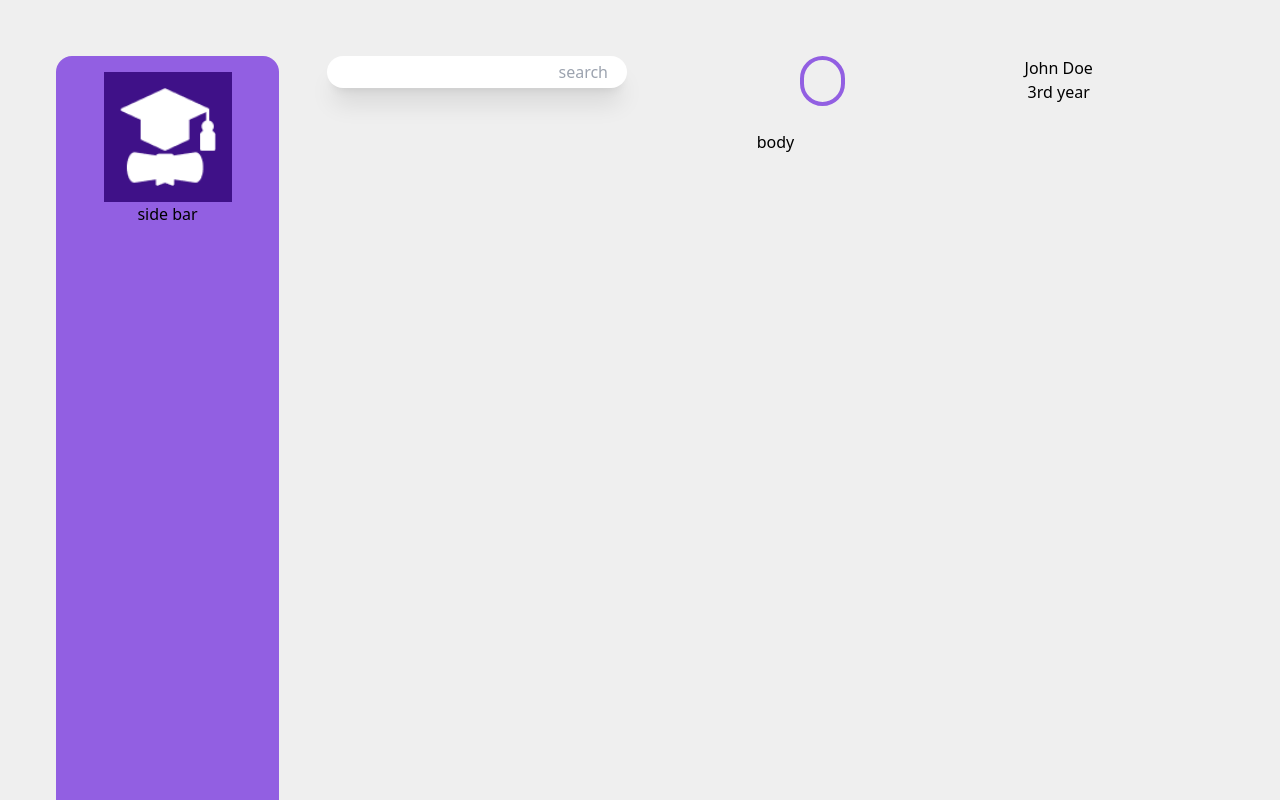
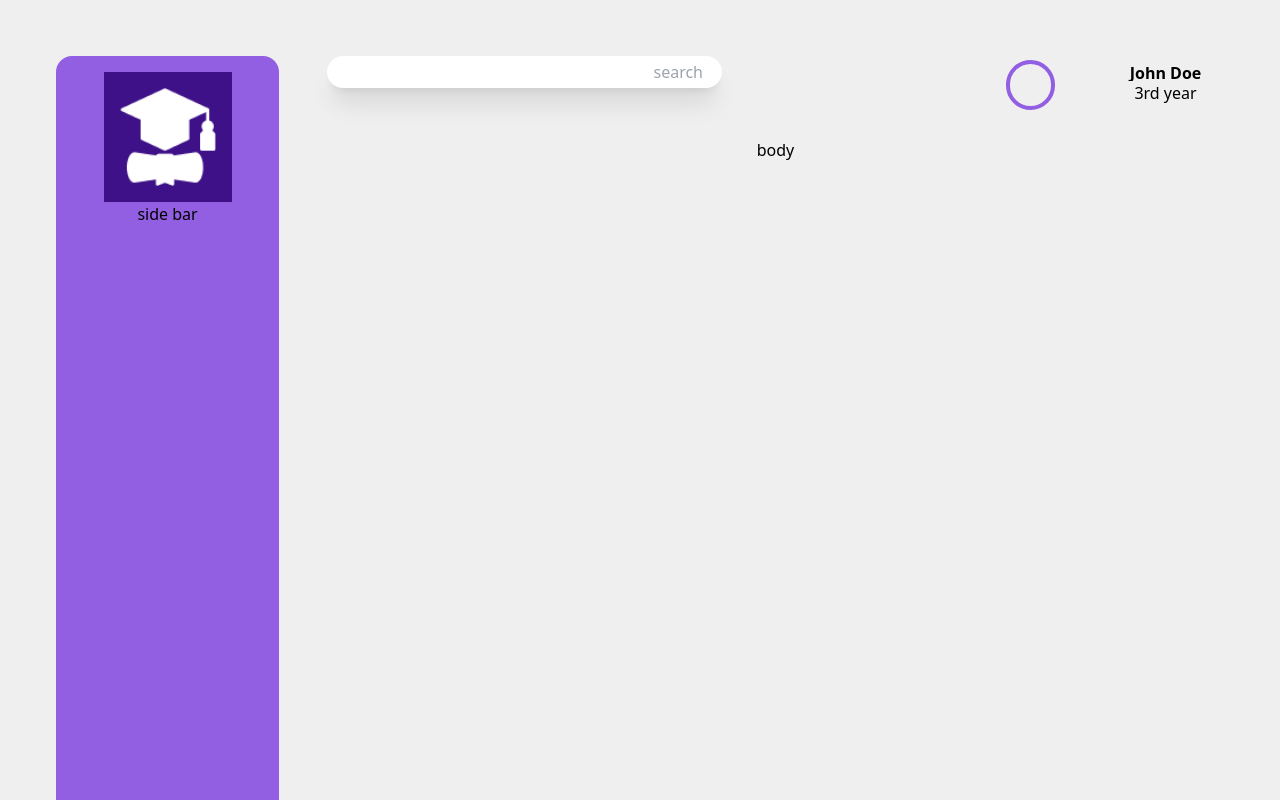
Before and after one commit to Femzy1900/Dashboard, a React (Vite) app: page / in a window 1280 px wide. Shown: the top 800 px of the page. Built offline with nearby package versions, Linux system fonts and the light colour scheme.

Commit message:
header done

```diff
--- a/src/component/Header/Header.jsx
+++ b/src/component/Header/Header.jsx
@@ -4,13 +4,13 @@ const Header = () => {
   return (
     <div className=' m-6 flex basis-9/12'>
       <div className="flex items-center">
-        <input className='p-1 rounded-2xl text-end shadow-xl bg-white w-[300px]' type="search" placeholder='search' name="" id="" />
+        <input className='p-1 rounded-2xl text-end shadow-xl bg-white w-[395px]' type="search" placeholder='search' name="" id="" />
       </div>
-      <div className="flex  justify-end">
-        <div className=" rounded-full w-[50px] h-[50px] border-4 border-[#925FE2]"></div>
-        <div className="flex flex-col">
-            <h2>John Doe</h2>
-            <h2>3rd year</h2>
+      <div className="flex w-[40%] items-center justify-end">
+        <div className="m-1 rounded-full w-[60px] h-[50px] border-4 border-[#925FE2]"></div>
+        <div className="flex flex-col ">
+            <h2 className='text-black leading-none font-bold text-[16px]'>John Doe</h2>
+            <h2 className='font-light  '>3rd year</h2>
         </div>
       </div>
     </div>
```
